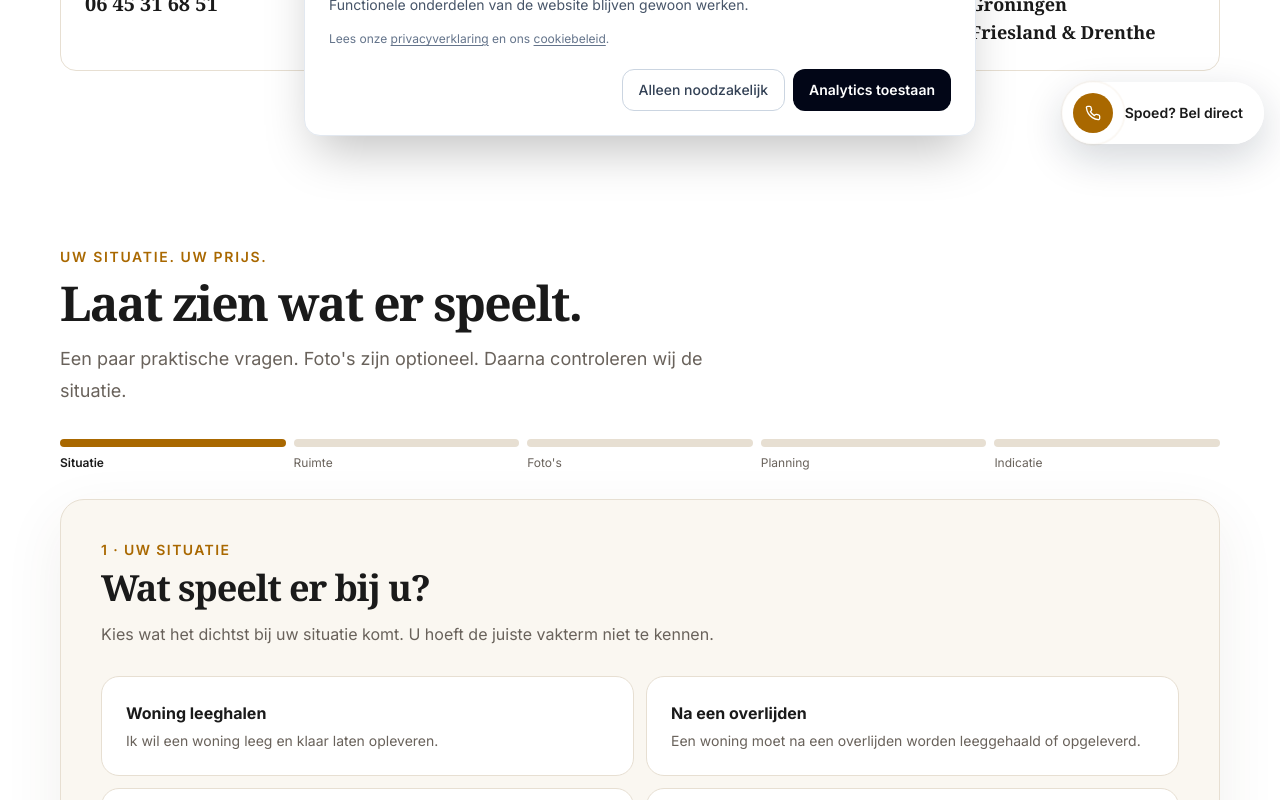
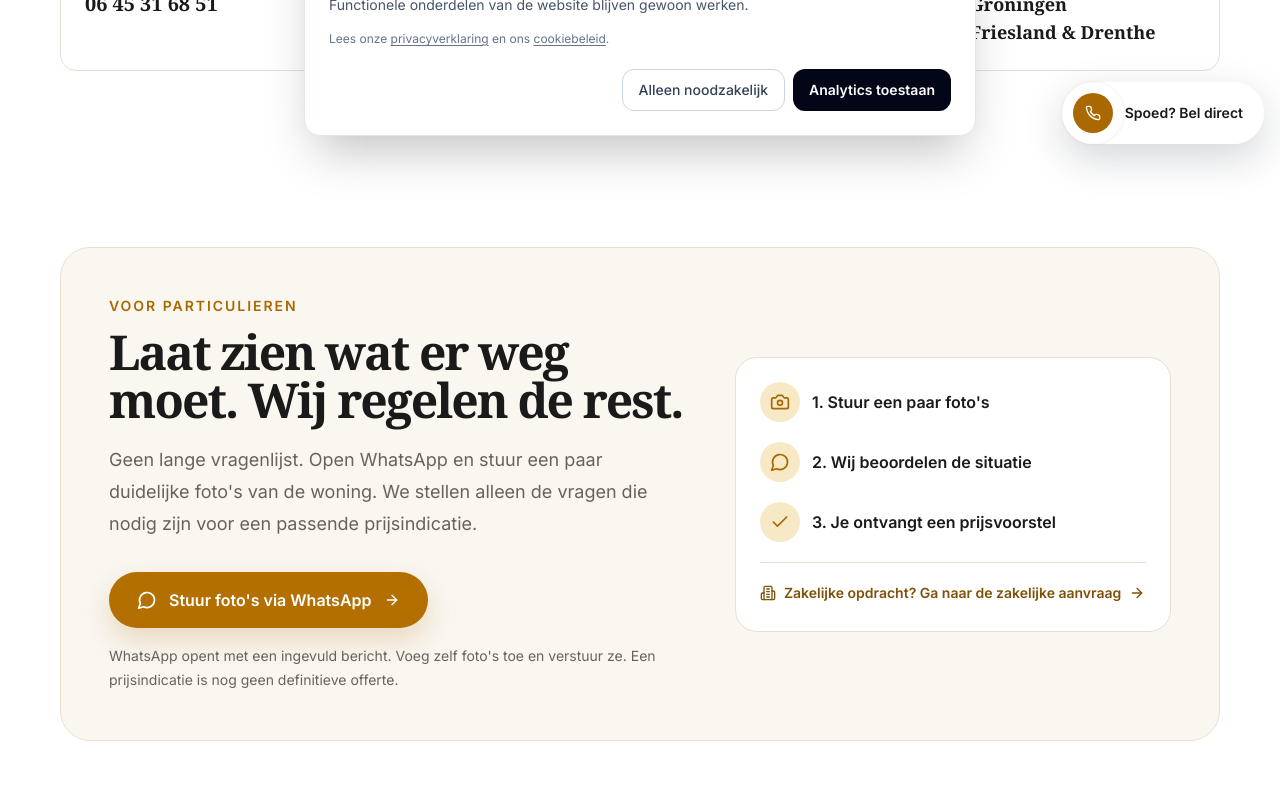
Before and after one commit to sandvlietbv/OpleverMeester, a Next.js app: page /contact in a window 1280 px wide. Shown: the part 640-1440 px from the top of the page. Built offline with nearby package versions, Linux system fonts and the light colour scheme.

Commit message:
feat: route private requests to WhatsApp while retaining business intake

```diff
--- a/components/Contact.tsx
+++ b/components/Contact.tsx
@@ -1,6 +1,8 @@
 "use client";
 
 import { useEffect, useRef, useState } from "react";
+import { usePathname } from "next/navigation";
+import PrivateWhatsApp from "@/components/PrivateWhatsApp";
 
 declare global { interface Window { gtag?: (...args: unknown[]) => void } }
 
@@ -76,7 +78,7 @@ function getEstimate(data: IntakeData): Estimate {
   return { label: "Meerdaagse opdracht", price: "vanaf €2.195 incl. btw", amount: 2195 };
 }
 
-export default function Contact() {
+function BusinessIntake() {
   const [step, setStep] = useState(0);
   const [data, setData] = useState<IntakeData>(EMPTY);
   const [photos, setPhotos] = useState<IntakePhoto[]>([]);
@@ -281,3 +283,11 @@ function Slide({ eyebrow, title, text, children }: { eyebrow: string; title: str
 function Nav({ back, next, disabled }: { back?: () => void; next: () => void; disabled?: boolean }) { return <div className={`mt-8 flex items-center gap-4 ${back ? "justify-between" : "justify-end"}`}>{back && <button type="button" onClick={back} className="min-h-14 px-2 text-base font-semibold text-muted">← Terug</button>}<button type="button" onClick={next} disabled={disabled} className="min-h-14 rounded-om bg-orange px-7 py-4 text-base font-semibold text-white shadow-[0_10px_26px_rgba(231,111,44,0.18)] transition hover:-translate-y-0.5 disabled:opacity-50">Verder →</button></div>; }
 function Input({ label, value, onChange, type = "text", required }: { label: string; value: string; onChange: (v: string) => void; type?: string; required?: boolean }) { return <label className="block text-base font-medium text-navy">{label}<input type={type} value={value} onChange={(e) => onChange(e.target.value)} required={required} className="mt-2 w-full rounded-om border border-surface-mid bg-white px-4 py-4 text-base shadow-sm transition focus:border-orange" /></label>; }
 function Select({ label, value, onChange, options, required }: { label: string; value: string; onChange: (v: string) => void; options: string[]; required?: boolean }) { return <label className="block text-base font-medium text-navy">{label}<select value={value} onChange={(e) => onChange(e.target.value)} required={required} className="mt-2 w-full rounded-om border border-surface-mid bg-white px-4 py-4 text-base shadow-sm transition focus:border-orange"><option value="">Kies wat past</option>{options.map((o) => <option key={o}>{o}</option>)}</select></label>; }
+
+
+/** Persoonlijke aanvragen via WhatsApp; B2B-formulier alleen op zakelijke routes. */
+export default function Contact() {
+  const pathname = usePathname();
+  const isBusiness = pathname.startsWith("/zakelijk") || pathname === "/bedrijfsontruiming";
+  return isBusiness ? <BusinessIntake /> : <PrivateWhatsApp />;
+}
```
